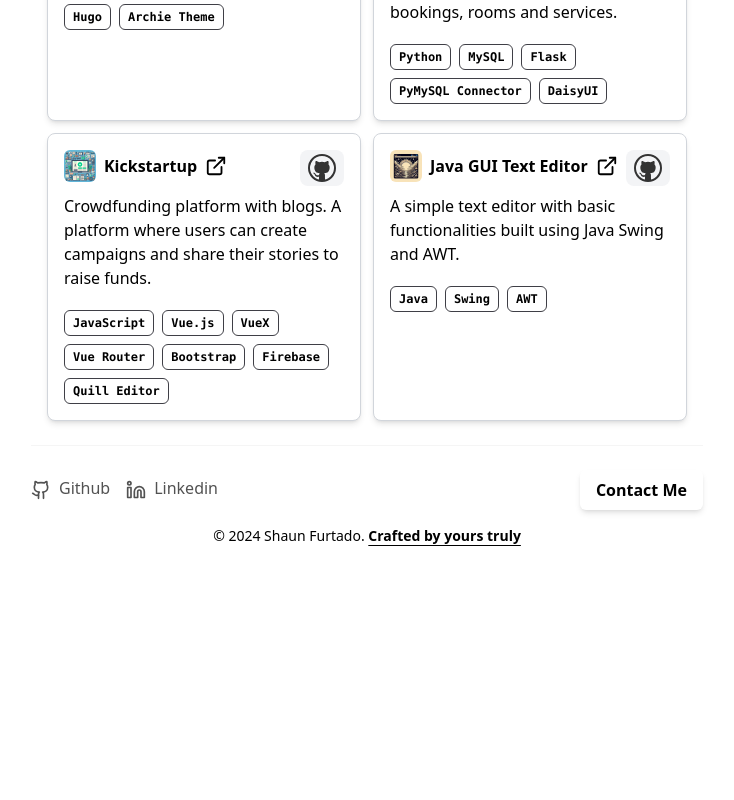
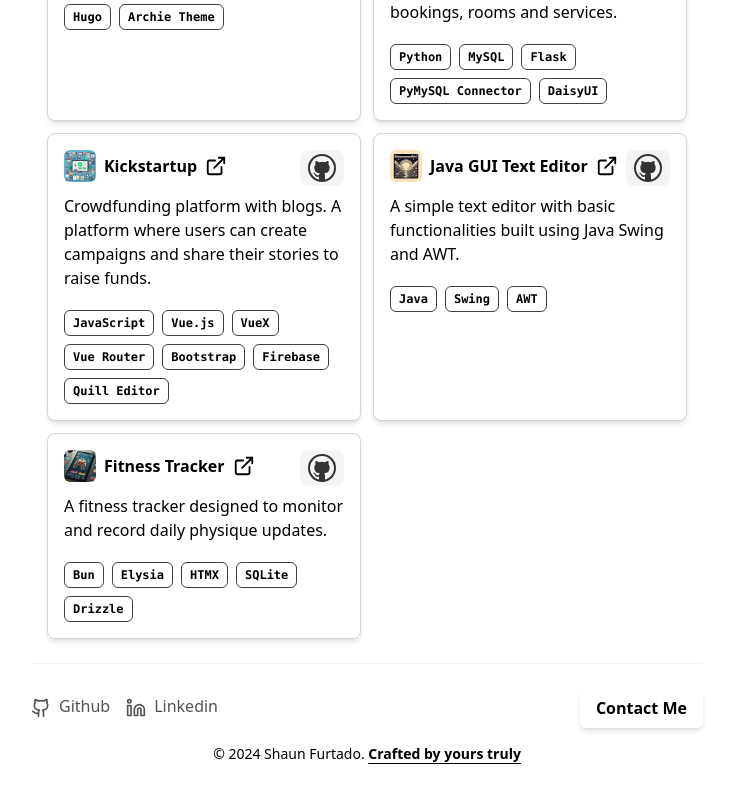
Before and after one commit to Shaunfurtado/Shaunfurtado.github.io, a Next.js app: page /projects in a window 1280 px wide. Shown: the part 1004-1804 px from the top of the page, without its empty margins (273-1007 px from the left). Before the commit the page ends 1726 px from the top, so only its background shows below. Built offline with nearby package versions, Linux system fonts and the light colour scheme.

Commit message:
Update production links for projects

```diff
--- a/src/app/data/projects.ts
+++ b/src/app/data/projects.ts
@@ -34,7 +34,7 @@ export const projects = [
       description:
         'Web3 based supply chain management system. For tracking and managing products in the supply chain using ethereum blockchain.',
       gitLink: 'https://github.com/Shaunfurtado/WEb3-based-supply-chain-management-system',
-      prodLink: 'https://github.com/Shaunfurtado/WEb3-based-supply-chain-management-system',
+      prodLink: 'https://shaunfurtado.is-a.dev/WEb3-based-supply-chain-management-system',
       techStack: [
         'React,js',
         'Ethers.js',
@@ -52,7 +52,7 @@ export const projects = [
       description:
         'Cryptocurrency Transaction Tracking Twitter Bot, posting tweets about significant transactions made on the blockchain.',
       gitLink: 'https://github.com/Shaunfurtado/Twitter-Bot',
-      prodLink: 'https://github.com/Shaunfurtado/Twitter-Bot',
+      prodLink: 'https://shaunfurtado.is-a.dev/Twitter-Bot',
       techStack: [
         'Node.js',
         'Express.js',
@@ -78,7 +78,7 @@ export const projects = [
       description:
         'A Hotel Management System built using Flask and MySQL. A simple system for managing hotel bookings, rooms and services.',
       gitLink: 'https://github.com/Shaunfurtado/Hotel-Management_Flask',
-      prodLink: 'https://github.com/Shaunfurtado/Hotel-Management_Flask',
+      prodLink: 'https://shaunfurtado.is-a.dev/Hotel-Management_Flask/',
       techStack: [
         'Python',
         'MySQL',
@@ -110,12 +110,27 @@ export const projects = [
       description:
         'A simple text editor with basic functionalities built using Java Swing and AWT.',
       gitLink: 'https://github.com/Shaunfurtado/JAVA-GUI-project',
-      prodLink: 'https://github.com/Shaunfurtado/JAVA-GUI-project',
+      prodLink: 'https://shaunfurtado.is-a.dev/JAVA-GUI-project/',
       techStack: [
         'Java',
         'Swing',
         'AWT',
       ],
       thumb: '/images/project-logo/Java_GUI.webp',
+    },
+    {
+      title: 'Fitness Tracker',
+      description:
+        'A fitness tracker designed to monitor and record daily physique updates.',
+      gitLink: 'https://github.com/Shaunfurtado/fitness_tracker',
+      prodLink: 'https://shaunfurtado.is-a.dev/fitness_tracker/',
+      techStack: [
+        'Bun',
+        'Elysia',
+        'HTMX',
+        'SQLite',
+        'Drizzle',
+      ],
+      thumb: '/images/project-logo/Fitness_Tracker.webp',
     }
   ];
```
Also changed, not shown: public/images/project-logo/Fitness_Tracker.webp (added).
